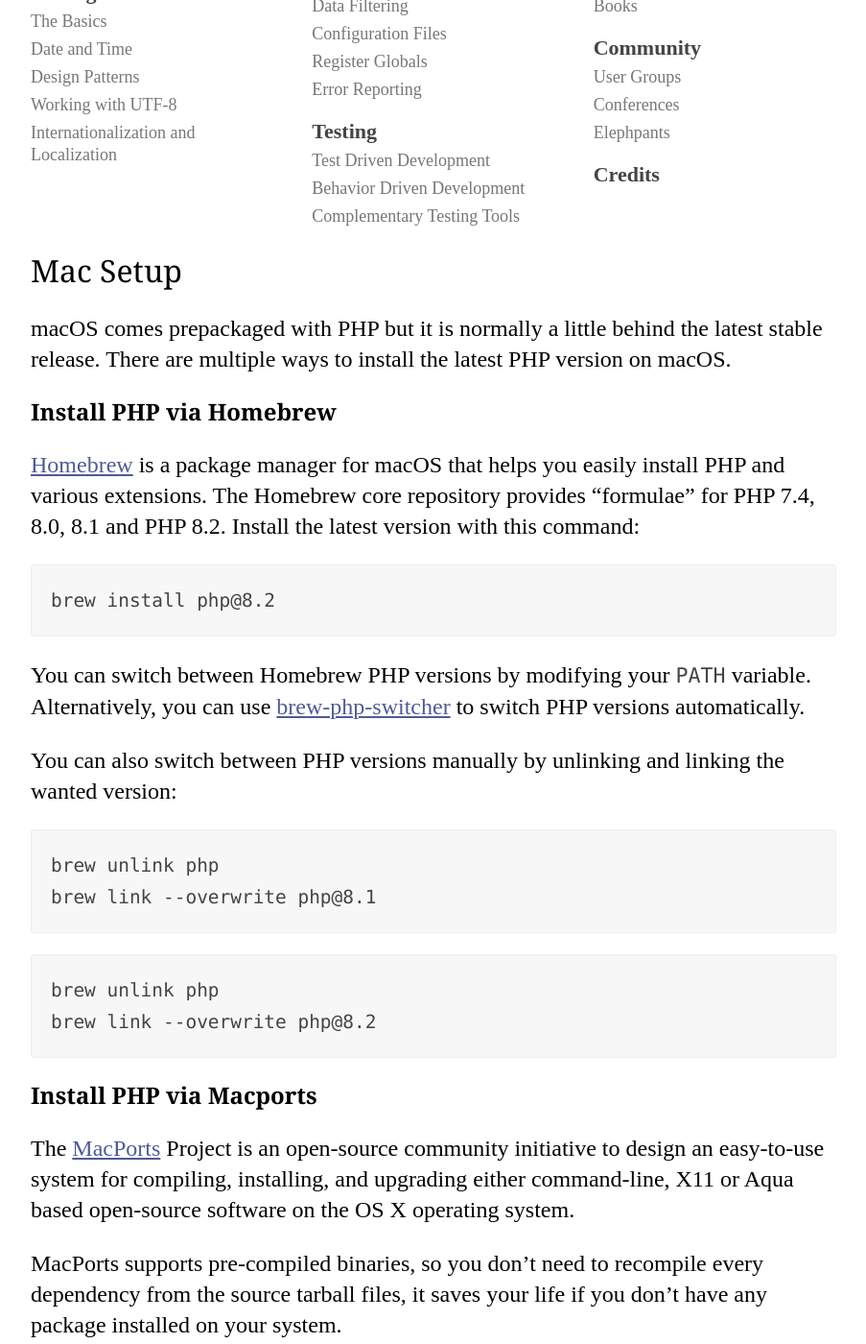
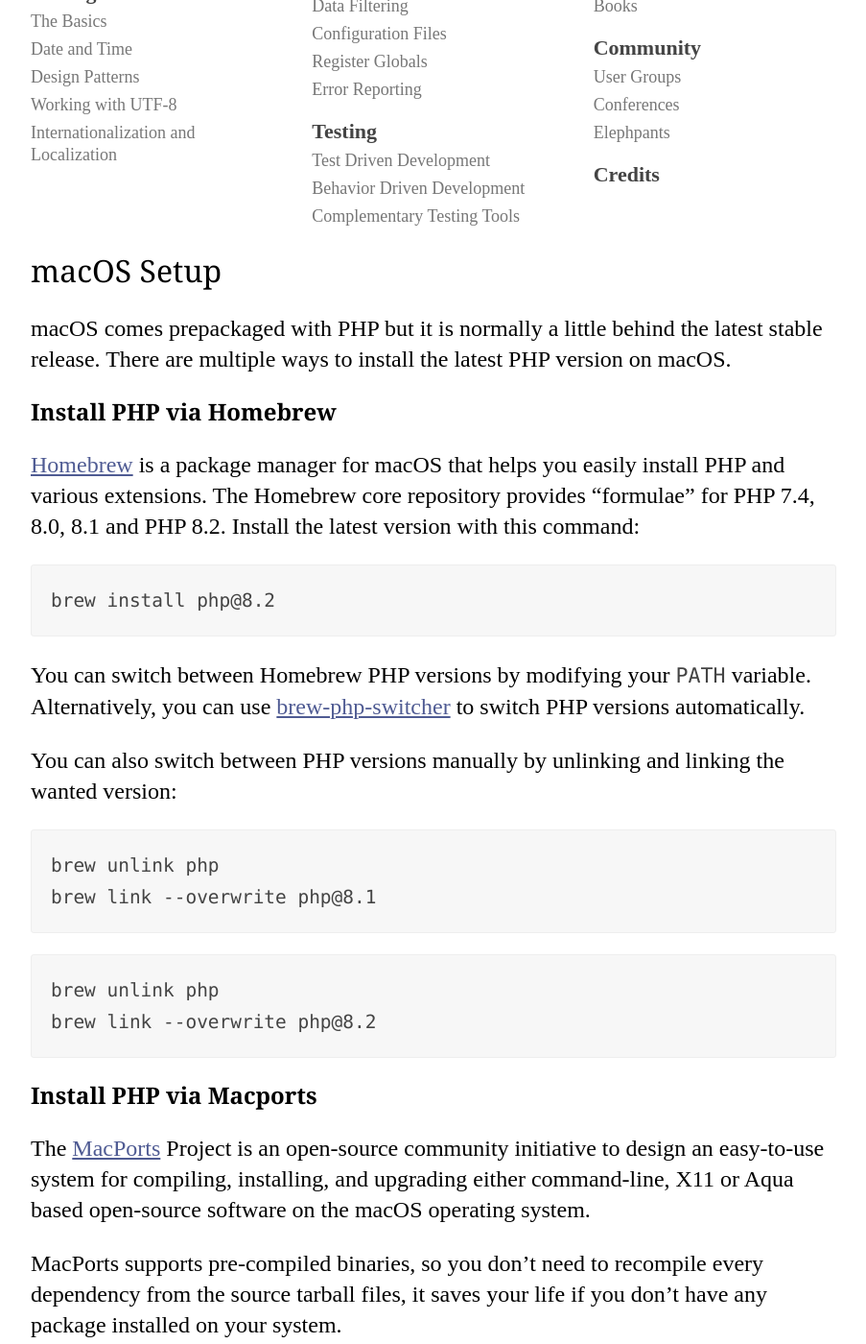
Before and after one commit to codeguy/php-the-right-way, a Jekyll site: the page built from _posts/01-04-01-Mac-Setup.md, in a window 1280 px wide and 1400 px high, scrolled down 965 px. Shown: the whole window at 96% size, without its empty margins (188-1091 px from the left). Built offline with Jekyll 4.4.1, drawn with Linux system fonts in a browser that asks for light colours; our own code applies the rules of GitHub Pages for plain Markdown files; some of the changed text lies outside the part shown.

Commit message:
Use macOS word instead of Mac

```diff
--- a/_posts/01-04-01-Mac-Setup.md
+++ b/_posts/01-04-01-Mac-Setup.md
@@ -3,7 +3,7 @@ isChild: true
 anchor:  mac_setup
 ---
 
-## Mac Setup {#mac_setup_title}
+## macOS Setup {#mac_setup_title}
 
 macOS comes prepackaged with PHP but it is normally a little behind the latest stable release. There are multiple ways to install the latest PHP version on macOS.
 
@@ -33,7 +33,7 @@ brew link --overwrite php@8.2
 
 The [MacPorts] Project is an open-source community initiative to design an
 easy-to-use system for compiling, installing, and upgrading either
-command-line, X11 or Aqua based open-source software on the OS X operating
+command-line, X11 or Aqua based open-source software on the macOS operating
 system.
 
 MacPorts supports pre-compiled binaries, so you don't need to recompile every
@@ -63,7 +63,7 @@ It doesn't overwrite the PHP binaries installed by Apple, but installs everythin
 
 Another option that gives you control over the version of PHP you install, is to [compile it yourself][mac-compile].
 In that case be sure to have installed either [Xcode][xcode-gcc-substitution] or Apple's substitute
-["Command Line Tools for XCode"] downloadable from Apple's Mac Developer Center.
+["Command Line Tools for XCode"] downloadable from Apple's Developer Center.
 
 ### All-in-One Installers
 
```
Also changed, not shown: _posts/03-06-01-XDebug.md (+1 -1 lines), _posts/05-06-01-Internationalization-and-Localization.md (+1 -1 lines).
